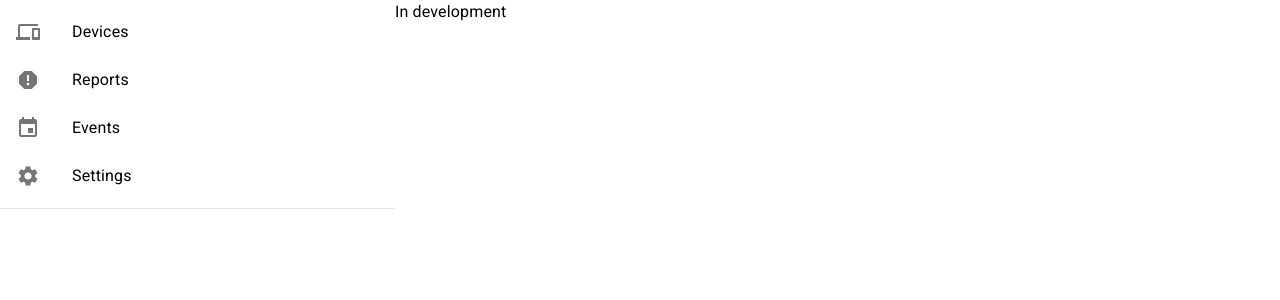
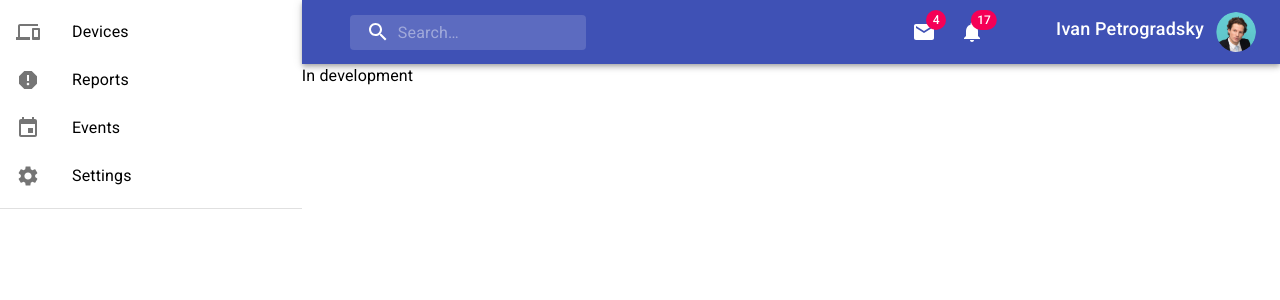
Before and after one commit to shadesoma/analisys_frontend, a React (Create React App) app: page /settings in a window 1280 px wide. Shown: the top 300 px of the page. Built offline with nearby package versions, Linux system fonts and the light colour scheme.

Commit message:
added navbar

```diff
--- a/package.json
+++ b/package.json
@@ -5,6 +5,7 @@
   "dependencies": {
     "@material-ui/core": "^4.11.4",
     "@material-ui/icons": "^4.11.2",
+    "@material-ui/styles": "^4.11.4",
     "@testing-library/jest-dom": "^5.12.0",
     "@testing-library/react": "^11.2.7",
     "@testing-library/user-event": "^12.8.3",
--- a/src/App.css
+++ b/src/App.css
@@ -1,5 +1,4 @@
 .App {
-  text-align: center;
 }
 
 .App-logo {
--- /dev/null
+++ b/src/components/navbar.js
@@ -0,0 +1,113 @@
+import React from 'react';
+import {
+  AppBar, Avatar, Badge, IconButton, InputBase,
+  Toolbar, Typography,
+} from '@material-ui/core';
+import { makeStyles, fade } from '@material-ui/core/styles';
+import { Mail, Notifications, Search } from '@material-ui/icons';
+
+const useStyles = makeStyles((theme) => ({
+  grow: {
+    flexGrow: 1,
+  },
+  sectionDesktop: {
+    display: 'none',
+    [theme.breakpoints.up('md')]: {
+      display: 'flex',
+    },
+  },
+  search: {
+    position: 'relative',
+    borderRadius: theme.shape.borderRadius,
+    backgroundColor: fade(theme.palette.common.white, 0.15),
+    '&:hover': {
+      backgroundColor: fade(theme.palette.common.white, 0.25),
+    },
+    marginRight: theme.spacing(2),
+    marginLeft: 0,
+    width: '100%',
+    [theme.breakpoints.up('sm')]: {
+      marginLeft: theme.spacing(3),
+      width: 'auto',
+    },
+  },
+  searchIcon: {
+    padding: theme.spacing(0, 2),
+    height: '100%',
+    position: 'absolute',
+    pointerEvents: 'none',
+    display: 'flex',
+    alignItems: 'center',
+    justifyContent: 'center',
+  },
+  inputRoot: {
+    color: 'inherit',
+  },
+  inputInput: {
+    padding: theme.spacing(1, 1, 1, 0),
+    // vertical padding + font size from searchIcon
+    paddingLeft: `calc(1em + ${theme.spacing(4)}px)`,
+    transition: theme.transitions.create('width'),
+    width: '100%',
+    [theme.breakpoints.up('md')]: {
+      width: '20ch',
+    },
+  },
+  name: {
+    color: 'white',
+    fontWeight: 500,
+    fontSize: 18,
+    marginLeft: 60,
+    marginTop: 15
+  }
+}));
+
+const Navbar = () => {
+  const classes = useStyles();
+  const menuId = 'primary-search-account-menu';
+  return (
+    <AppBar position="static">
+      <Toolbar>
+        <div className={classes.search}>
+          <div className={classes.searchIcon}>
+            <Search />
+          </div>
+          <InputBase
+            placeholder="Search…"
+            classes={{
+              root: classes.inputRoot,
+              input: classes.inputInput,
+            }}
+            inputProps={{ 'aria-label': 'search' }}
+          />
+        </div>
+
+        <div className={classes.grow} />
+        <div className={classes.sectionDesktop}>
+          <IconButton aria-label="show 4 new mails" color="inherit">
+            <Badge badgeContent={4} color="secondary">
+              <Mail />
+            </Badge>
+          </IconButton>
+          <IconButton aria-label="show 17 new notifications" color="inherit">
+            <Badge badgeContent={17} color="secondary">
+              <Notifications />
+            </Badge>
+          </IconButton>
+          <Typography className={classes.name}>Ivan Petrogradsky</Typography>
+          <IconButton
+            edge="end"
+            aria-label="account of current user"
+            aria-controls={menuId}
+            aria-haspopup="true"
+            color="inherit"
+          >
+            <Avatar alt="Ivan Petrogradsky" src="/icon/Avatar.png" />
+          </IconButton>
+        </div>
+      </Toolbar>
+    </AppBar>
+  );
+};
+
+export default Navbar;
--- a/src/components/root.js
+++ b/src/components/root.js
@@ -1,11 +1,13 @@
 import React from 'react';
 import Sidebar from './sidebar';
+import Navbar from './navbar';
 
 const Root = ({children = React.Children}) => {
   return (
     <section className="root" style={{display: 'flex', flexDirection: 'row'}}>
       <Sidebar />
-      <main>
+      <main style={{width: '100vw'}}>
+        <Navbar />
         {children}
       </main>
     </section>
```
Also changed, not shown: public/icon/Avatar.png (added), 1 other file (tests, documents, lock files or other folders).
